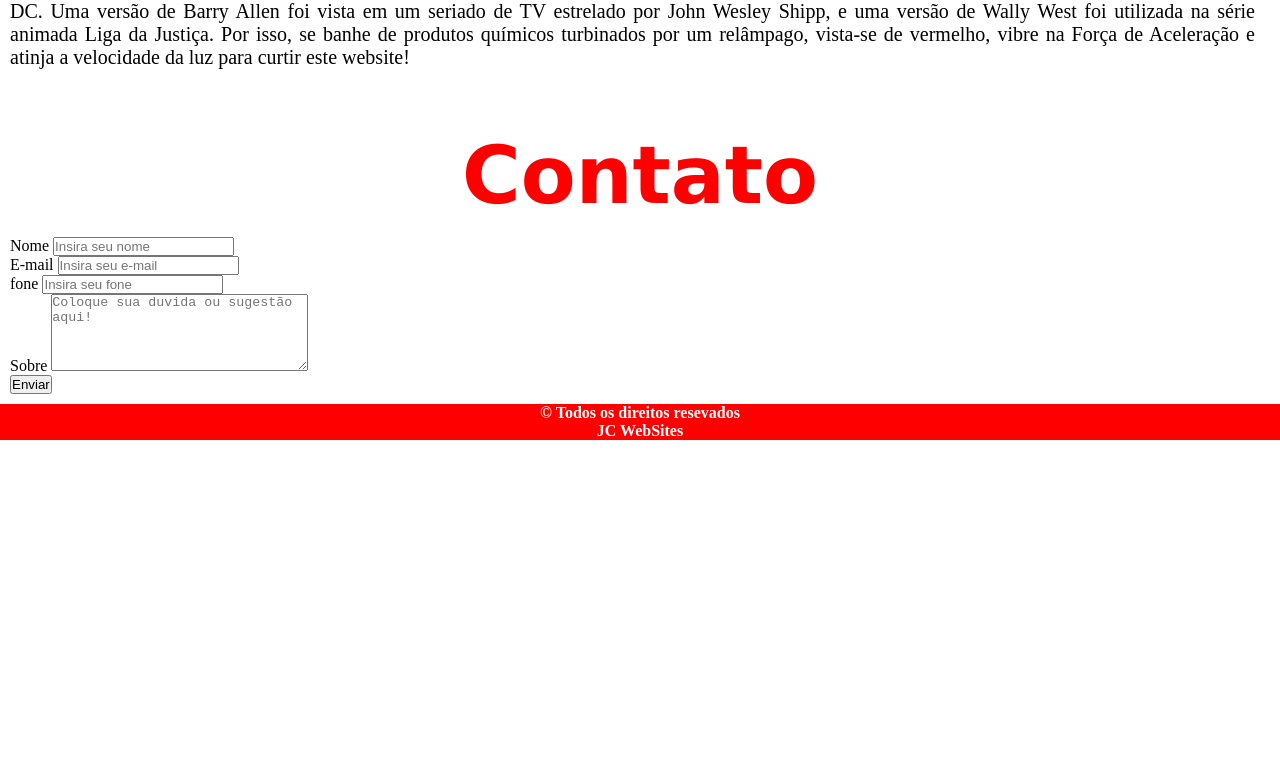
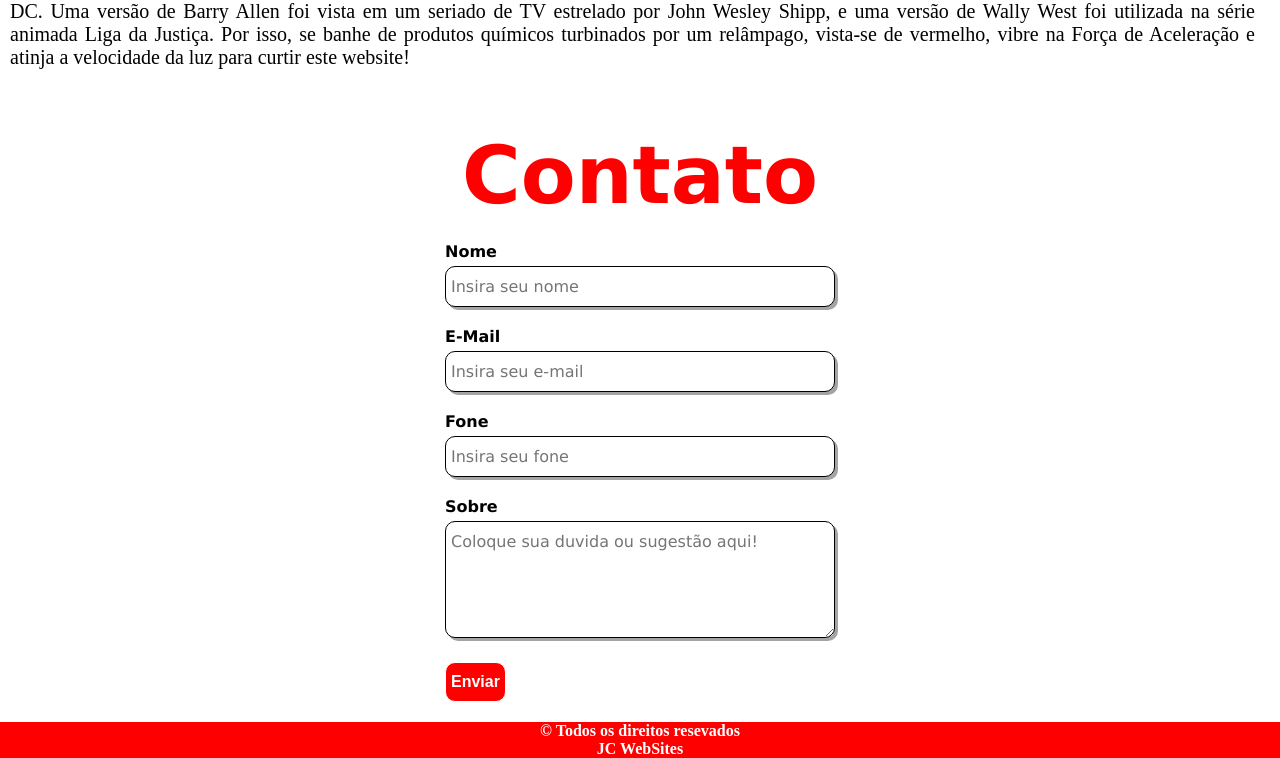
Before and after one commit to LeonardoAmador/flesh, a plain HTML site: page index.html in a window 1280 px wide. Shown: the part 961-1719 px from the top of the page. Before the commit the page ends 1401 px from the top, so only its background shows below. Drawn offline with Linux system fonts and the light colour scheme.

Commit message:
pagina index

```diff
--- a/css/style.css
+++ b/css/style.css
@@ -86,11 +86,58 @@ p {
     line-height: 23px;
 }
 
+form {
+    font: 1em Verdana;
+    display: block;
+}
+
+.form-group {
+    margin: 5px auto;
+    padding: 5px;
+    width: 400px;
+}
+
+.label-control {
+    font-weight: bold;
+    display: block;
+    text-transform: capitalize;
+}
+
+.input-control, .text-control {
+    border: 1px solid black;
+    border-radius: 10px;
+    padding: 10px 5px;
+    margin: 5px 0;
+    width: 100%;
+    box-shadow: 3px 3px rgba(145, 144, 144, 0.818);
+    font: 1em Verdana;
+}
+
+.text-control {
+    color: blueviolet;
+}
+
+.btn-control {
+    border: 1px solid white;
+    background: #f00;
+    color: #FFF;
+    font-weight: bold;
+    font-size: 1em;
+    padding: 10px 5px;
+    border-radius: 10px;
+    cursor: pointer;
+}
+
+.btn-control:hover {
+    background: linear-gradient(135deg, #f00, #FFF);
+    transform: scale(1.1);
+    transition-duration: 1s;
+}
+
 .footer {
     background-color: #f00;
     text-align: center;
     color: #fff;
     font-weight: bold;
     width: 100%;
-
 }
```
Also changed, not shown: index.html (+1 -1 lines).
